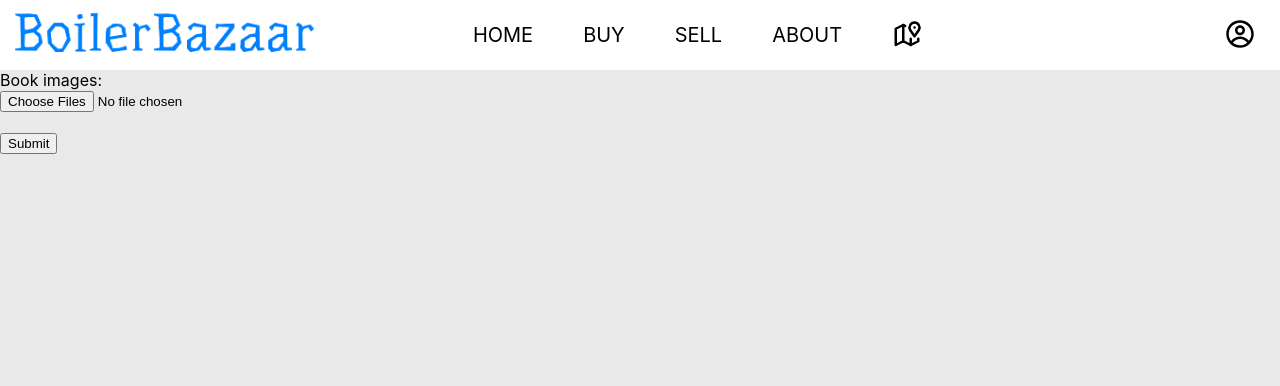
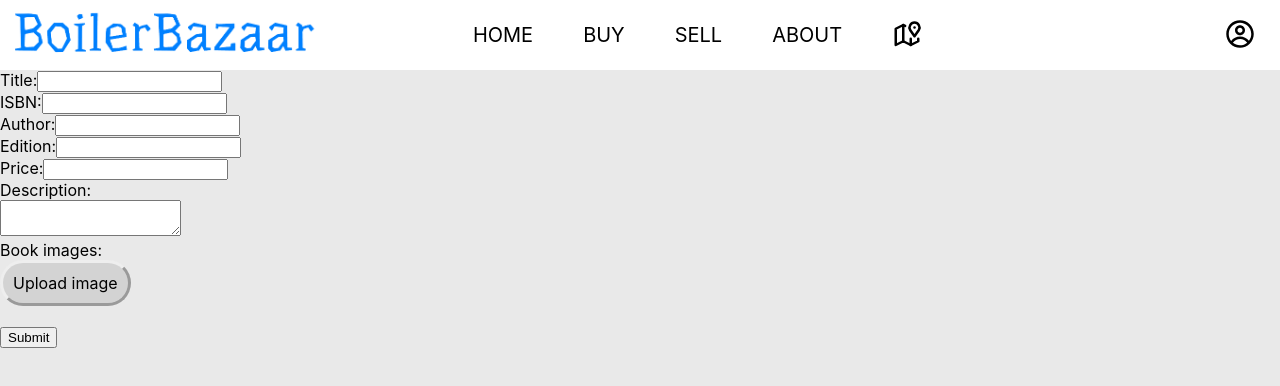
Before and after one commit to wang4621/boilerbazaar, a React (Create React App) app: page /sell in a window 1280 px wide. Shown: the top 386 px of the page. Built offline with nearby package versions, Linux system fonts and the light colour scheme.

Commit message:
added css styling to upload button

```diff
--- /dev/null
+++ b/src/pages/Sell.css
@@ -0,0 +1,20 @@
+.images + label {
+    background-color: lightgray;
+    display:inline-block;
+    border-style: outset;
+    border-radius: 25px;
+    padding: 10px;
+}
+
+.images:focus + label, .images + label:hover {
+    background-color: gray;
+}
+
+.images {
+    width: 0.1px;
+    height: 0.1px;
+    opacity: 0;
+    overflow: hidden;
+    position: absolute;
+    z-index: -1;
+}
--- a/src/pages/Sell.js
+++ b/src/pages/Sell.js
@@ -1,21 +1,19 @@
+import "./Sell.css"
+
 function sendToServer() {
-    /*
     var title = document.getElementById("title").value;
     var isbn = document.getElementById("isbn").value;
     var author = document.getElementById("author").value;
     var edition = document.getElementById("edition").value;
     var price = document.getElementById("price").value;
     var description = document.getElementById("description").value;
-    */
     var images = document.getElementById("images").files;
-    var formData = new FormData();
-    for (var i = 0; i < images.length; i++) {
-        formData.append(`image ${i}`, images[i]);
-    }
     var client = new XMLHttpRequest();
     client.open("POST", "http://localhost:8080", true);
-    client.setRequestHeader("Content-Type", "multipart/form-data");
-    client.send(formData);
+    //client.setRequestHeader("Content-Type", "multipart/form-data");
+    for (var i = 0; i < images.length; i++) {
+        client.send(images[i]);
+    }
     //console.log(FormData.get('image 1'));
     alert("Debug point");
     //client.setRequestHeader("Request_Type", 1);
@@ -31,21 +29,25 @@ function sendToServer() {
     */
 }
 
+function dropHandler(ev) {
+    ev.preventDefault();
+    if (ev.dataTransfer.items) {
+        [...ev.dataTransfer.items].forEach((item, i) => {
+            if (item.kind === 'file') {
+                const file = item.getAsFile();
+                console.log(`... file[${i}].name = ${file.name}`);
+            }
+        });
+    }
+}
+
+function dragOverHandler(ev) {
+    ev.preventDefault();
+}
+
 function Sell () {
     return (
         <form onSubmit={sendToServer}>
-            <label>
-                Book images:
-                <br/>
-                <input type="file" id="images" name="images[]" multiple></input>
-            </label>
-            <br/><br/>
-            <input type="submit" value="Submit" />
-        </form>
-    )
-}
-
-/*
             <label>
                 Title:
                 <input id="title" type="text" required/>
@@ -77,6 +79,20 @@ function Sell () {
                 <textarea id="description" maxlength="250"/>
             </label>
             <br/>
+            <label>
+                Book images:
+                <br/>
+                <input type="file" id="images" class="images" multiple></input>
+                <label for="images">Upload image</label>
+            </label>
+            <br/><br/>
+            <input type="submit" value="Submit" />
+        </form>
+    )
+}
+
+/*
+
 */
 
 export default Sell;
```
Also changed, not shown: 1 other file (tests, documents, lock files or other folders).
